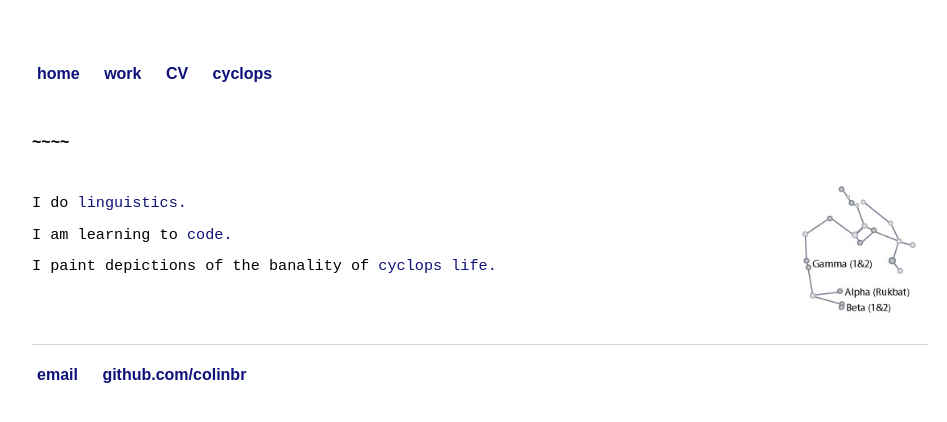
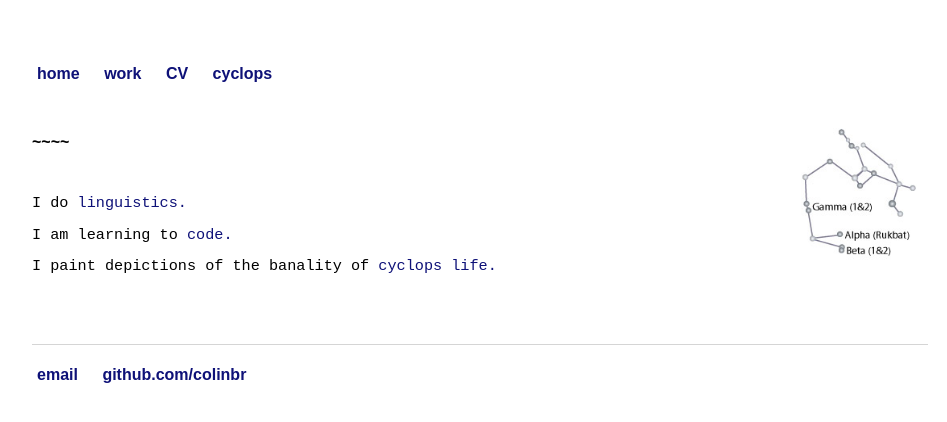
Before and after one commit to colinbr/OLD-colinbr.github.io, a Jekyll site: the page built from index.html, in a window 1280 px wide. Shown: the top 422 px of the page, without its empty margins (160-1107 px from the left). Built offline with Jekyll 4.4.1, drawn with Linux system fonts in a browser that asks for light colours; some web fonts are replaced.

Commit message:
Update index.html

```diff
--- a/index.html
+++ b/index.html
@@ -4,9 +4,9 @@ title: Colin Brown
 ---
 <div class="blurb">
 	<br>
+	<img src="sagittarius2.jpg" alt="sagittarius" style="float:right;width:140px;height:140px;">
 	<h1>~~~~</h1>
 	<br>
-	<img src="sagittarius2.jpg" alt="sagittarius" style="float:right;width:140px;height:140px;">
 	<p>I do <a href="/research">linguistics.</a></p>
 	<p>I am learning to <a href="https://github.com/colinbr/">code.</a></p>
 	<p>I paint depictions of the banality of <a href="/cyclops">cyclops life.</a></p>
```
